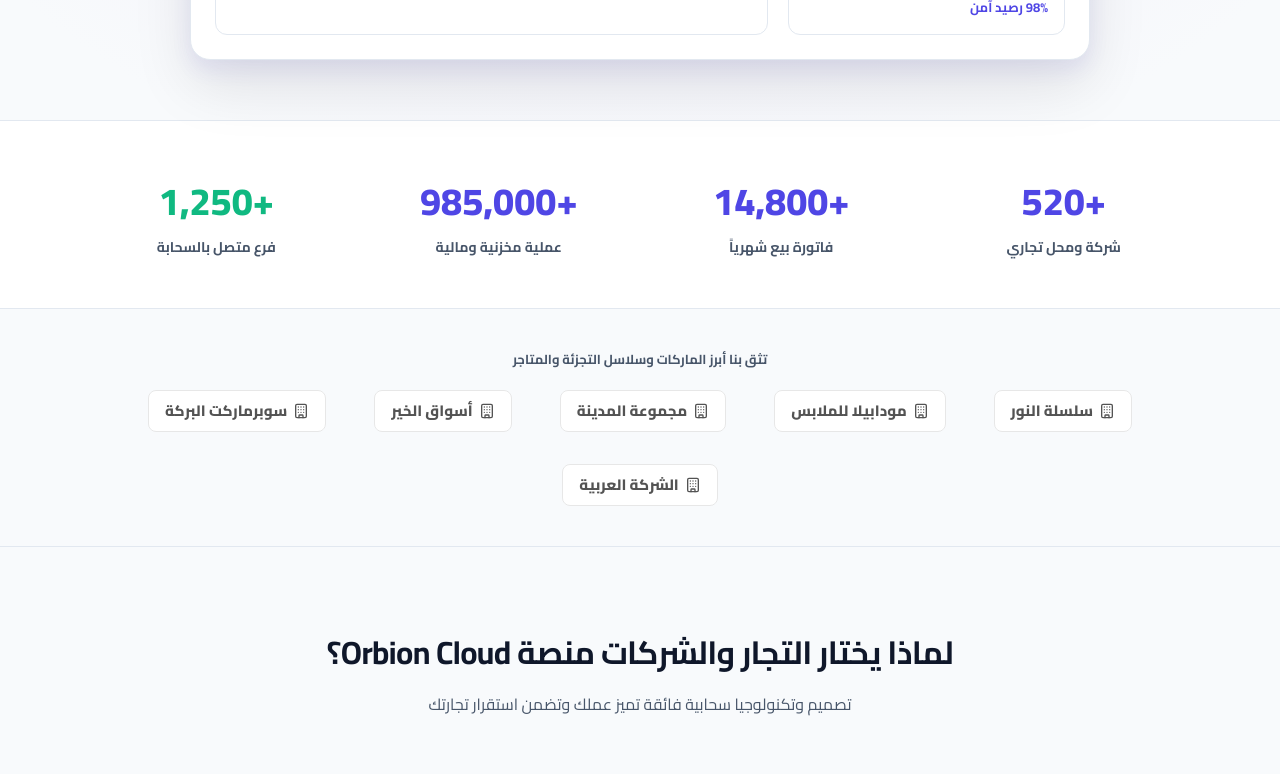
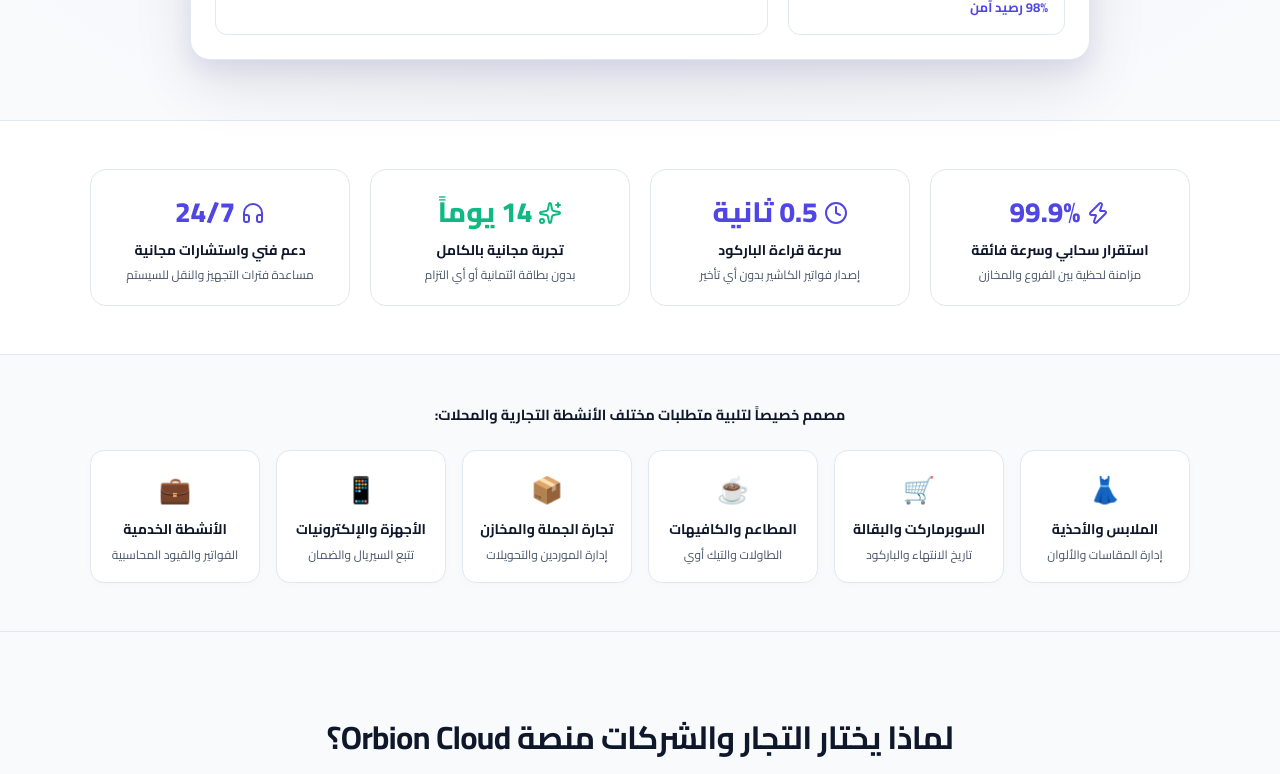
Before and after one commit to tahaeljoker/mizan-system, a React (Vite) app in the folder client/: page / in a window 1280 px wide. Shown: the part 920-1694 px from the top of the page. Built offline with nearby package versions, Linux system fonts and the light colour scheme; no server answers.

Commit message:
refactor(landing): humanize copy and replace fake stats and logos with real platform specs and supported industries

```diff
--- a/client/src/pages/Landing.jsx
+++ b/client/src/pages/Landing.jsx
@@ -48,31 +48,6 @@ const Landing = ({ user }) => {
   const [openFaq, setOpenFaq] = useState(null);
   const [contactForm, setContactForm] = useState({ name: '', email: '', phone: '', message: '' });
   const [contactSuccess, setContactSuccess] = useState(false);
-
-  // Animated Counter Effect Hook
-  const useCountUp = (end, duration = 2000) => {
-    const [count, setCount] = useState(0);
-    useEffect(() => {
-      let start = 0;
-      const increment = end / (duration / 16);
-      const timer = setInterval(() => {
-        start += increment;
-        if (start >= end) {
-          setCount(end);
-          clearInterval(timer);
-        } else {
-          setCount(Math.floor(start));
-        }
-      }, 16);
-      return () => clearInterval(timer);
-    }, [end, duration]);
-    return count;
-  };
-
-  const companiesCount = useCountUp(520);
-  const invoicesCount = useCountUp(14800);
-  const transactionsCount = useCountUp(985000);
-  const branchesCount = useCountUp(1250);
 
   const toggleFaq = (index) => {
     setOpenFaq(openFaq === index ? null : index);
@@ -230,8 +205,8 @@ const Landing = ({ user }) => {
             marginBottom: '28px',
             border: '1px solid rgba(79, 70, 229, 0.2)'
           }}>
-            <Flame size={18} style={{ color: 'var(--primary)' }} />
-            <span>أكثر من 500 شركة ونشاط تجاري يثقون في منصة Orbion Cloud</span>
+            <Zap size={18} style={{ color: 'var(--primary)' }} />
+            <span>نظام سحابي متكامل ومصمم خصيصاً لإدارة المحلات والأنشطة التجارية</span>
           </div>
 
           <h1 style={{ fontSize: '48px', fontWeight: '900', lineHeight: '1.25', color: '#0f172a', marginBottom: '24px' }}>
@@ -322,58 +297,77 @@ const Landing = ({ user }) => {
         </motion.div>
       </section>
 
-      {/* SECTION 2 — Trusted Numbers (Animated Counters) */}
-      <section style={{ padding: '50px 20px', background: '#ffffff', borderTop: '1px solid var(--border)', borderBottom: '1px solid var(--border)' }}>
-        <div style={{ maxWidth: '1100px', margin: '0 auto', display: 'grid', gridTemplateColumns: 'repeat(auto-fit, minmax(200px, 1fr))', gap: '30px', textAlign: 'center' }}>
-          <div>
-            <div style={{ fontSize: '38px', fontWeight: '900', color: 'var(--primary)', marginBottom: '4px' }}>+{companiesCount}</div>
-            <div style={{ fontSize: '14px', color: 'var(--text-muted)', fontWeight: 'bold' }}>شركة ومحل تجاري</div>
+      {/* SECTION 2 — Real Platform Capabilities & Guarantees */}
+      <section style={{ padding: '48px 20px', background: '#ffffff', borderTop: '1px solid var(--border)', borderBottom: '1px solid var(--border)' }}>
+        <div style={{ maxWidth: '1100px', margin: '0 auto', display: 'grid', gridTemplateColumns: 'repeat(auto-fit, minmax(220px, 1fr))', gap: '20px', textAlign: 'center' }}>
+          <div style={{ padding: '20px 16px', borderRadius: '16px', background: 'var(--bg-app)', border: '1px solid var(--border)' }}>
+            <div style={{ fontSize: '28px', fontWeight: '900', color: 'var(--primary)', marginBottom: '4px', display: 'flex', justifyContent: 'center', alignItems: 'center', gap: '6px' }}>
+              <Zap size={24} />
+              <span>99.9%</span>
+            </div>
+            <div style={{ fontSize: '14px', color: 'var(--text-main)', fontWeight: 'bold' }}>استقرار سحابي وسرعة فائقة</div>
+            <div style={{ fontSize: '12px', color: 'var(--text-muted)', marginTop: '4px' }}>مزامنة لحظية بين الفروع والمخازن</div>
           </div>
-          <div>
-            <div style={{ fontSize: '38px', fontWeight: '900', color: 'var(--primary)', marginBottom: '4px' }}>+{invoicesCount.toLocaleString()}</div>
-            <div style={{ fontSize: '14px', color: 'var(--text-muted)', fontWeight: 'bold' }}>فاتورة بيع شهرياً</div>
+
+          <div style={{ padding: '20px 16px', borderRadius: '16px', background: 'var(--bg-app)', border: '1px solid var(--border)' }}>
+            <div style={{ fontSize: '28px', fontWeight: '900', color: 'var(--primary)', marginBottom: '4px', display: 'flex', justifyContent: 'center', alignItems: 'center', gap: '6px' }}>
+              <Clock size={24} />
+              <span>0.5 ثانية</span>
+            </div>
+            <div style={{ fontSize: '14px', color: 'var(--text-main)', fontWeight: 'bold' }}>سرعة قراءة الباركود</div>
+            <div style={{ fontSize: '12px', color: 'var(--text-muted)', marginTop: '4px' }}>إصدار فواتير الكاشير بدون أي تأخير</div>
           </div>
-          <div>
-            <div style={{ fontSize: '38px', fontWeight: '900', color: 'var(--primary)', marginBottom: '4px' }}>+{transactionsCount.toLocaleString()}</div>
-            <div style={{ fontSize: '14px', color: 'var(--text-muted)', fontWeight: 'bold' }}>عملية مخزنية ومالية</div>
+
+          <div style={{ padding: '20px 16px', borderRadius: '16px', background: 'var(--bg-app)', border: '1px solid var(--border)' }}>
+            <div style={{ fontSize: '28px', fontWeight: '900', color: 'var(--success)', marginBottom: '4px', display: 'flex', justifyContent: 'center', alignItems: 'center', gap: '6px' }}>
+              <Sparkles size={24} />
+              <span>14 يوماً</span>
+            </div>
+            <div style={{ fontSize: '14px', color: 'var(--text-main)', fontWeight: 'bold' }}>تجربة مجانية بالكامل</div>
+            <div style={{ fontSize: '12px', color: 'var(--text-muted)', marginTop: '4px' }}>بدون بطاقة ائتمانية أو أي التزام</div>
           </div>
-          <div>
-            <div style={{ fontSize: '38px', fontWeight: '900', color: 'var(--success)', marginBottom: '4px' }}>+{branchesCount.toLocaleString()}</div>
-            <div style={{ fontSize: '14px', color: 'var(--text-muted)', fontWeight: 'bold' }}>فرع متصل بالسحابة</div>
+
+          <div style={{ padding: '20px 16px', borderRadius: '16px', background: 'var(--bg-app)', border: '1px solid var(--border)' }}>
+            <div style={{ fontSize: '28px', fontWeight: '900', color: 'var(--primary)', marginBottom: '4px', display: 'flex', justifyContent: 'center', alignItems: 'center', gap: '6px' }}>
+              <Headphones size={24} />
+              <span>24/7</span>
+            </div>
+            <div style={{ fontSize: '14px', color: 'var(--text-main)', fontWeight: 'bold' }}>دعم فني واستشارات مجانية</div>
+            <div style={{ fontSize: '12px', color: 'var(--text-muted)', marginTop: '4px' }}>مساعدة فترات التجهيز والنقل للسيستم</div>
           </div>
         </div>
       </section>
 
-      {/* Customer Logos Gallery */}
-      <section style={{ padding: '40px 20px', background: 'var(--bg-app)', borderBottom: '1px solid var(--border)', textAlign: 'center' }}>
-        <div style={{ maxWidth: '1000px', margin: '0 auto' }}>
-          <span style={{ fontSize: '13px', color: 'var(--text-muted)', fontWeight: 'bold', display: 'block', marginBottom: '20px' }}>
-            تثق بنا أبرز الماركات وسلاسل التجزئة والمتاجر
+      {/* Industries Supported Showcase */}
+      <section style={{ padding: '48px 20px', background: 'var(--bg-app)', borderBottom: '1px solid var(--border)', textAlign: 'center' }}>
+        <div style={{ maxWidth: '1100px', margin: '0 auto' }}>
+          <span style={{ fontSize: '14.5px', color: 'var(--text-main)', fontWeight: 'bold', display: 'block', marginBottom: '24px' }}>
+            مصمم خصيصاً لتلبية متطلبات مختلف الأنشطة التجارية والمحلات:
           </span>
-          <div style={{ display: 'flex', justifyContent: 'space-around', alignItems: 'center', flexWrap: 'wrap', gap: '32px' }}>
-            {['سلسلة النور', 'مودابيلا للملابس', 'مجموعة المدينة', 'أسواق الخير', 'سوبرماركت البركة', 'الشركة العربية'].map((logo, idx) => (
-              <motion.div
+          <div style={{ display: 'grid', gridTemplateColumns: 'repeat(auto-fit, minmax(170px, 1fr))', gap: '16px' }}>
+            {[
+              { icon: '👗', name: 'الملابس والأحذية', detail: 'إدارة المقاسات والألوان' },
+              { icon: '🛒', name: 'السوبرماركت والبقالة', detail: 'تاريخ الانتهاء والباركود' },
+              { icon: '☕', name: 'المطاعم والكافيهات', detail: 'الطاولات والتيك أوي' },
+              { icon: '📦', name: 'تجارة الجملة والمخازن', detail: 'إدارة الموردين والتحويلات' },
+              { icon: '📱', name: 'الأجهزة والإلكترونيات', detail: 'تتبع السيريال والضمان' },
+              { icon: '💼', name: 'الأنشطة الخدمية', detail: 'الفواتير والقيود المحاسبية' }
+            ].map((ind, idx) => (
+              <div
                 key={idx}
-                whileHover={{ scale: 1.1, filter: 'grayscale(0%)' }}
                 style={{
-                  fontSize: '15px',
-                  fontWeight: '800',
-                  color: 'var(--text-muted)',
-                  filter: 'grayscale(100%)',
-                  transition: 'all 0.3s ease',
-                  cursor: 'pointer',
-                  padding: '8px 16px',
-                  borderRadius: '8px',
+                  padding: '18px 14px',
+                  borderRadius: '14px',
                   background: '#ffffff',
                   border: '1px solid var(--border)',
-                  display: 'flex',
-                  alignItems: 'center',
-                  gap: '6px'
+                  textAlign: 'center',
+                  boxShadow: '0 2px 8px rgba(0,0,0,0.02)'
                 }}
               >
-                <Building size={16} />
-                <span>{logo}</span>
-              </motion.div>
+                <div style={{ fontSize: '26px', marginBottom: '8px' }}>{ind.icon}</div>
+                <div style={{ fontSize: '14px', fontWeight: 'bold', color: 'var(--text-main)' }}>{ind.name}</div>
+                <div style={{ fontSize: '12px', color: 'var(--text-muted)', marginTop: '4px' }}>{ind.detail}</div>
+              </div>
             ))}
           </div>
         </div>
```
